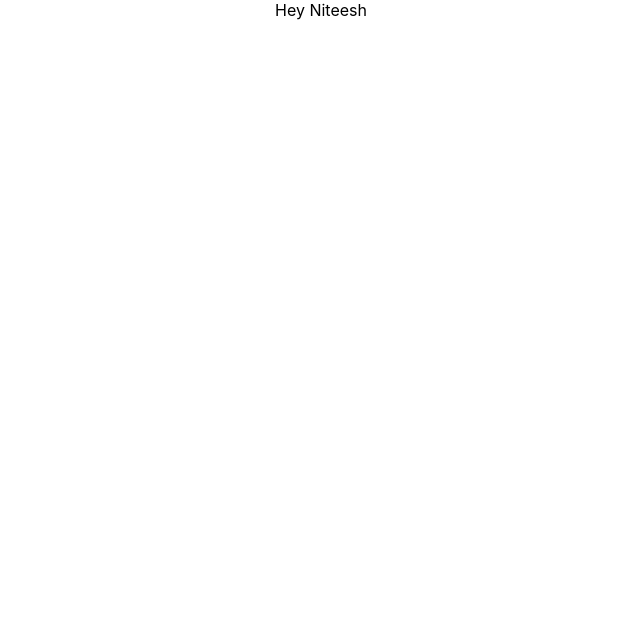
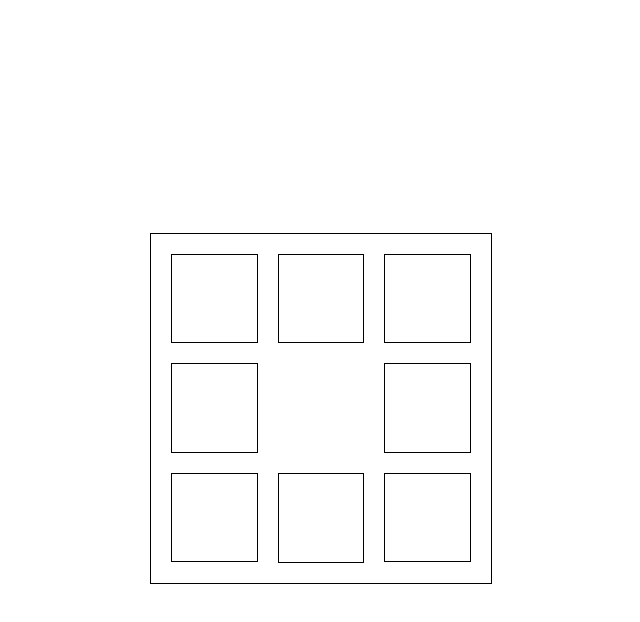
Before and after one commit to NiteeshII/React--InterviewPractise-Proj, a React (Create React App) app: page / in a window 1280 px wide. Shown: the top 622 px of the page, without its empty margins (319-959 px from the left). Built offline with nearby package versions, Linux system fonts and the light colour scheme.

Commit message:
UI & logic final

```diff
--- a/src/App.css
+++ b/src/App.css
@@ -1,38 +1,3 @@
 .App {
   text-align: center;
 }
-
-.App-logo {
-  height: 40vmin;
-  pointer-events: none;
-}
-
-@media (prefers-reduced-motion: no-preference) {
-  .App-logo {
-    animation: App-logo-spin infinite 20s linear;
-  }
-}
-
-.App-header {
-  background-color: #282c34;
-  min-height: 100vh;
-  display: flex;
-  flex-direction: column;
-  align-items: center;
-  justify-content: center;
-  font-size: calc(10px + 2vmin);
-  color: white;
-}
-
-.App-link {
-  color: #61dafb;
-}
-
-@keyframes App-logo-spin {
-  from {
-    transform: rotate(0deg);
-  }
-  to {
-    transform: rotate(360deg);
-  }
-}
--- a/src/App.js
+++ b/src/App.js
@@ -1,7 +1,12 @@
 import "./App.css";
+import CellWrap from "./Components/CellWrap";
 
 function App() {
-  return <div className="App">Hey Niteesh</div>;
+  return (
+    <>
+      <CellWrap />
+    </>
+  );
 }
 
 export default App;
--- /dev/null
+++ b/src/Components/Cell.js
@@ -0,0 +1,14 @@
+import React from "react";
+
+function Cell({ filled, onClick, isDisabled }) {
+  return (
+    <button
+      type="button"
+      className={filled ? " cell cell-activated" : "cell"}
+      onClick={onClick}
+      disabled={isDisabled}
+    />
+  );
+}
+
+export default Cell;
--- /dev/null
+++ b/src/Components/CellWrap.js
@@ -0,0 +1,65 @@
+import React, { useState } from "react";
+import Cell from "./Cell";
+
+function CellWrap() {
+  const [order, setOrder] = useState([]);
+  const [isDeactivating, setIsDeactivating] = useState(false);
+  const config = [
+    [1, 1, 1],
+    [1, 0, 1],
+    [1, 1, 1],
+  ];
+
+  const handledeactivate = () => {
+    setIsDeactivating(true);
+
+    const timer = setInterval(() => {
+      setOrder((prevorder) => {
+        const neworder = prevorder.slice();
+        neworder.pop();
+
+        if (neworder.length === 0) {
+          clearInterval(timer);
+          setIsDeactivating(false);
+        }
+
+        return neworder;
+      });
+    }, 300);
+  };
+
+  const handleCellClick = (index) => {
+    const neworder = [...order, index];
+    setOrder(neworder);
+
+    if (neworder.length === config.flat(1).filter(Boolean).length) {
+      handledeactivate();
+    }
+  };
+
+  return (
+    <div className="Wrapper">
+      <div
+        className="grid"
+        style={{
+          gridTemplateColumns: `repeat(${config[0].length}, 1fr)`,
+        }}
+      >
+        {config.flat().map((value, index) => {
+          return value ? (
+            <Cell
+              key={`Cell${index}`}
+              filled={order.includes(index)}
+              onClick={() => handleCellClick(index)}
+              isDisabled={order.includes(index) || isDeactivating}
+            />
+          ) : (
+            <span />
+          );
+        })}
+      </div>
+    </div>
+  );
+}
+
+export default CellWrap;
--- a/src/index.css
+++ b/src/index.css
@@ -1,13 +1,31 @@
 body {
-  margin: 0;
-  font-family: -apple-system, BlinkMacSystemFont, 'Segoe UI', 'Roboto', 'Oxygen',
-    'Ubuntu', 'Cantarell', 'Fira Sans', 'Droid Sans', 'Helvetica Neue',
-    sans-serif;
-  -webkit-font-smoothing: antialiased;
-  -moz-osx-font-smoothing: grayscale;
+  font-family: sans-serif;
 }
 
-code {
-  font-family: source-code-pro, Menlo, Monaco, Consolas, 'Courier New',
-    monospace;
+.Wrapper {
+  display: flex;
+  align-items: center;
+  justify-content: center;
+  flex-direction: column;
+  gap: 16px;
+  height: 100vh;
 }
+
+.grid {
+  display: grid;
+  max-width: 300px;
+  width: 100%;
+  padding: 20px;
+  gap: 20px;
+  border: 1px solid #000;
+}
+
+.cell {
+  background-color: transparent;
+  border: 1px solid #000;
+  height: 0;
+  padding-bottom: 100%;
+}
+.cell-activated {
+  background-color: green;
+}
```
